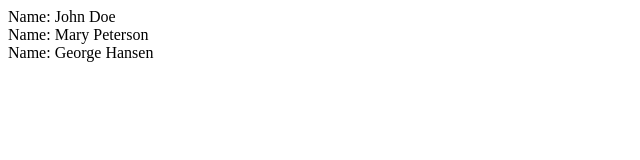
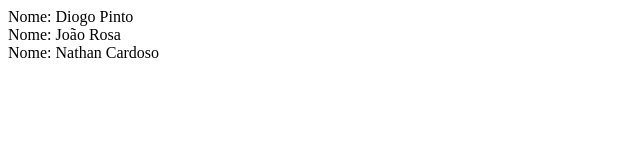
Before and after one commit to Thinnish5/thinnish5.github.io, a plain HTML site: page html.html in a window 1280 px wide. Shown: the full height of the page, 0-640 px from the left. Drawn offline with Linux system fonts and the light colour scheme.

Commit message:
html
print json file in html

```diff
--- a/html.html
+++ b/html.html
@@ -1,5 +1,5 @@
 <!DOCTYPE html>
-<html lang="en">
+<html lang="pt">
 <head>
     <meta charset="UTF-8">
     <meta name="viewport" content="width=device-width, initial-scale=1.0">
@@ -9,7 +9,7 @@
 <body>
     <div id="myData"></div>
     <script>
-        fetch('wifi.json')
+        fetch('people.json')
             .then(function (response) {
                 return response.json();
             })
@@ -23,7 +23,7 @@
             var mainContainer = document.getElementById("myData");
             for (var i = 0; i < data.length; i++) {
                 var div = document.createElement("div");
-                div.innerHTML = 'Name: ' + data[i].firstName + ' ' + data[i].lastName;
+                div.innerHTML = 'Nome: ' + data[i].firstName + ' ' + data[i].lastName;
                 mainContainer.appendChild(div);
             }
         }
--- /dev/null
+++ b/people.json
@@ -0,0 +1,17 @@
+[
+    {
+        "id": "1",
+        "firstName": "Diogo",
+        "lastName": "Pinto"
+    },
+    {
+        "id": "2",
+        "firstName": "João",
+        "lastName": "Rosa"
+    },
+    {
+        "id": "3",
+        "firstName": "Nathan",
+        "lastName": "Cardoso"
+    }
+]
--- a/wifi.json
+++ /dev/null
@@ -1,17 +0,0 @@
-[
-    {
-        "id": "1",
-        "firstName": "John",
-        "lastName": "Doe"
-    },
-    {
-        "id": "2",
-        "firstName": "Mary",
-        "lastName": "Peterson"
-    },
-    {
-        "id": "3",
-        "firstName": "George",
-        "lastName": "Hansen"
-    }
-]
```
